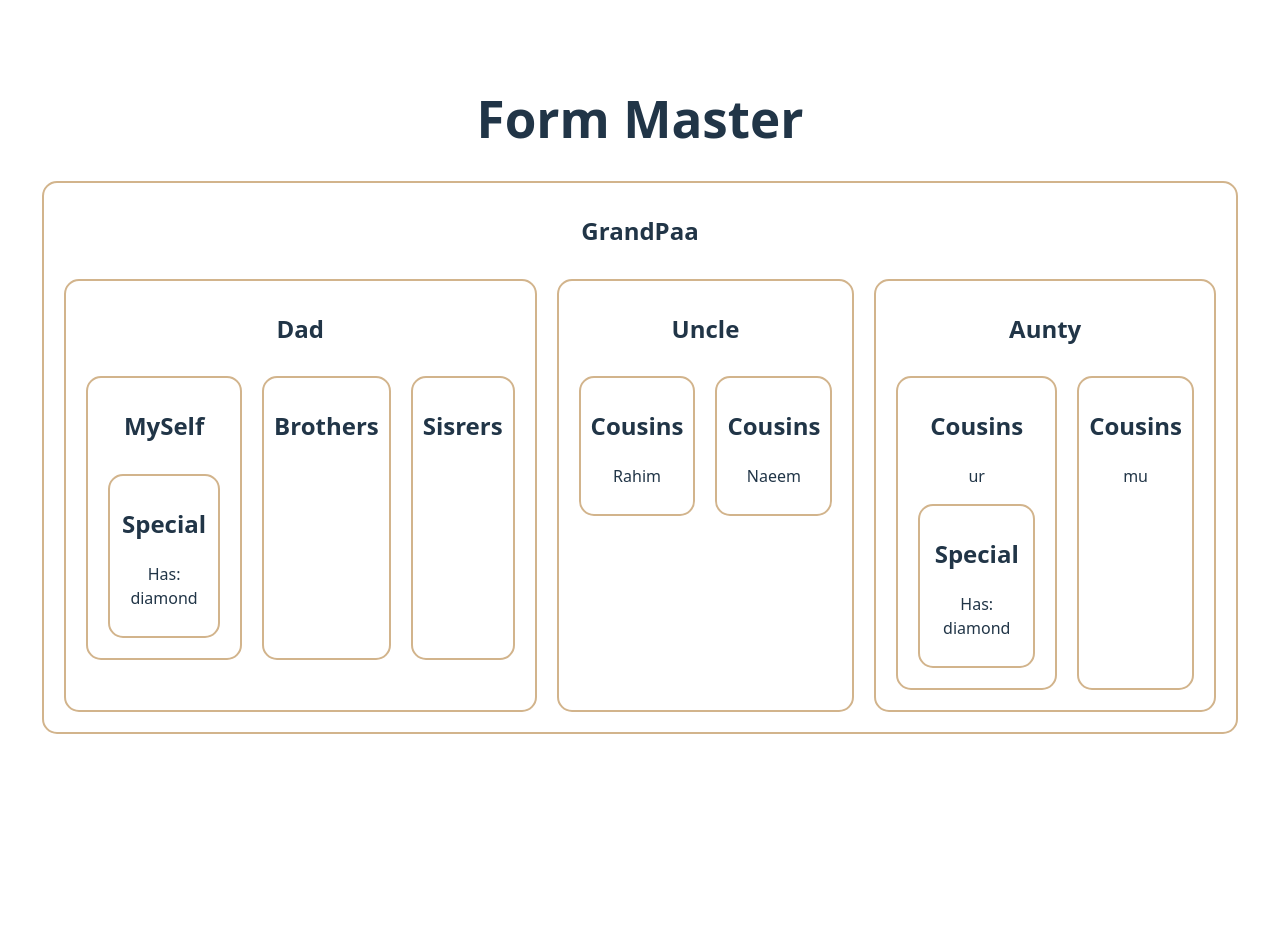
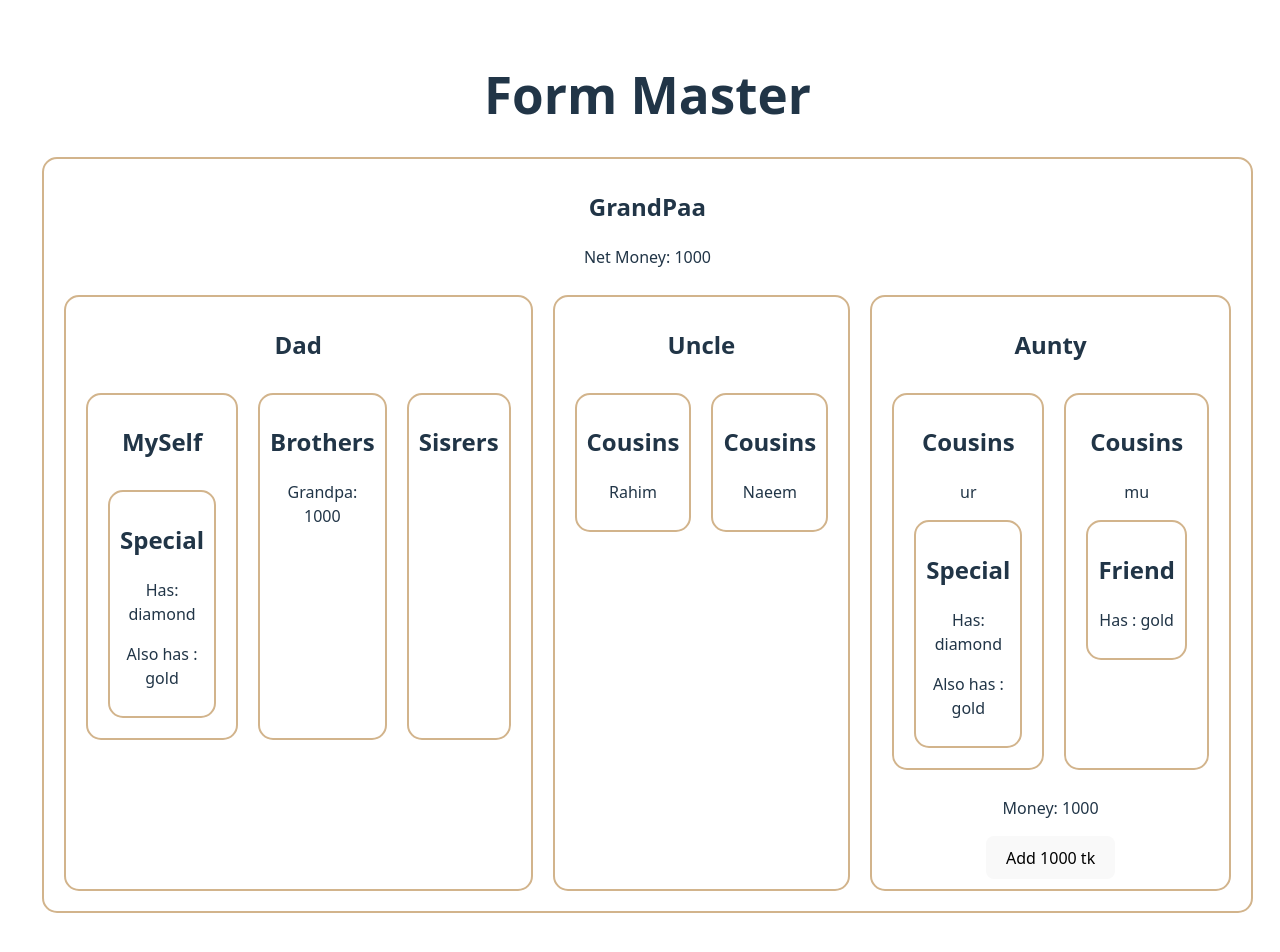
Before and after one commit to najmul19/React-Router-And-State-Management-Updated, a React (Vite) app in the folder form-master/: page / in a window 1280 px wide. Shown: the top 952 px of the page. Before the commit the page ends 800 px from the top, so only its background shows below. Built offline with nearby package versions, Linux system fonts and the light colour scheme.

Commit message:
use context api to avoid drilling

```diff
--- a/form-master/src/components/Aunt/Aunt.jsx
+++ b/form-master/src/components/Aunt/Aunt.jsx
@@ -1,7 +1,10 @@
+import { useContext } from "react";
 import Cousins from "../Cousins/Cousins";
+import { MoneyContext } from "../GrandPaa/GrandPaa";
 
 
 const Aunt = ({asset}) => {
+    const [money,setMoney] = useContext(MoneyContext)
     return (
         <div>
             <h2>Aunty</h2>
@@ -9,6 +12,8 @@
                 <Cousins name={'ur'} asset={asset}></Cousins>
                 <Cousins name={'mu'}></Cousins>
             </section>
+            <p>Money: {money}</p>
+            <button onClick={()=>{setMoney(money+1000)}}>Add 1000 tk</button>
         </div>
     );
 };
--- a/form-master/src/components/Brothers/Brothers.jsx
+++ b/form-master/src/components/Brothers/Brothers.jsx
@@ -1,11 +1,15 @@
+import { useContext } from "react";
+import { MoneyContext } from "../GrandPaa/GrandPaa";
 
 
 const Brothers = () => {
+    const [money] = useContext(MoneyContext)
     return (
         <div>
             <h2>
                 Brothers
             </h2>
+            <p>Grandpa: {money} </p>
         </div>
     );
 };
--- a/form-master/src/components/Cousins/Cousins.jsx
+++ b/form-master/src/components/Cousins/Cousins.jsx
@@ -1,3 +1,4 @@
+import Friend from "../Friend/Friend";
 import Special from "../Special/Special";
 
 
@@ -10,6 +11,9 @@
                 { asset && <Special asset={asset}>
 
                 </Special>}
+                {
+                    name==='mu' && <Friend></Friend>
+                }
             </section>
         </div>
     );
--- /dev/null
+++ b/form-master/src/components/Friend/Friend.jsx
@@ -0,0 +1,16 @@
+import { useContext } from "react";
+import { AssetContext } from "../GrandPaa/GrandPaa";
+
+
+const Friend = () => {
+    const gift  = useContext(AssetContext);
+
+    return (
+        <div>
+            <h2>Friend</h2>
+            <p>Has : {gift}</p>
+        </div>
+    );
+};
+
+export default Friend;
--- a/form-master/src/components/GrandPaa/GrandPaa.jsx
+++ b/form-master/src/components/GrandPaa/GrandPaa.jsx
@@ -1,17 +1,23 @@
-import { createContext } from "react";
+import { createContext, useState } from "react";
 import Aunt from "../Aunt/Aunt";
 import Dad from "../Dad/Dad";
 import Uncle from "../Uncle/Uncle";
 
 import "./GrandPaa.css";
 
-const AssetContext = createContext("Gold");
+export const AssetContext = createContext("Gold");
+export const MoneyContext = createContext(1000);
 
 const GrandPaa = () => {
   const asset = "diamond";
+  const [money, setMoney] = useState(1000);
   return (
     <div className="grandpa ">
       <h2>GrandPaa</h2>
+      <p>Net Money: {money}</p>
+
+      {
+        <MoneyContext.Provider value={[money,setMoney]}>
           <AssetContext.Provider value="gold">
             <section className="flex">
               <Dad asset={asset}></Dad>
@@ -19,6 +25,9 @@
               <Aunt asset={asset}></Aunt>
             </section>
           </AssetContext.Provider>
+        </MoneyContext.Provider>
+      }
+
     </div>
   );
 };
@@ -27,5 +36,6 @@
 
 /**
  * 1. create a context and export
- * 2. Add provider for the context with a value
+ * 2. Add provider for the context with a value could be anything
+ * 3. useContext to acces value in the context api
  */
--- a/form-master/src/components/Special/Special.jsx
+++ b/form-master/src/components/Special/Special.jsx
@@ -1,10 +1,15 @@
+import { useContext } from "react";
+import { AssetContext } from "../GrandPaa/GrandPaa";
 
 
 const Special = ({asset}) => {
+    const gift = useContext(AssetContext);
+
     return (
         <div>
             <h2>Special</h2>
             <p>Has: {asset}</p>
+            <p>Also has : {gift}</p>
         </div>
     );
 };
```
Lines whose indentation alone changed are shown as unchanged.
